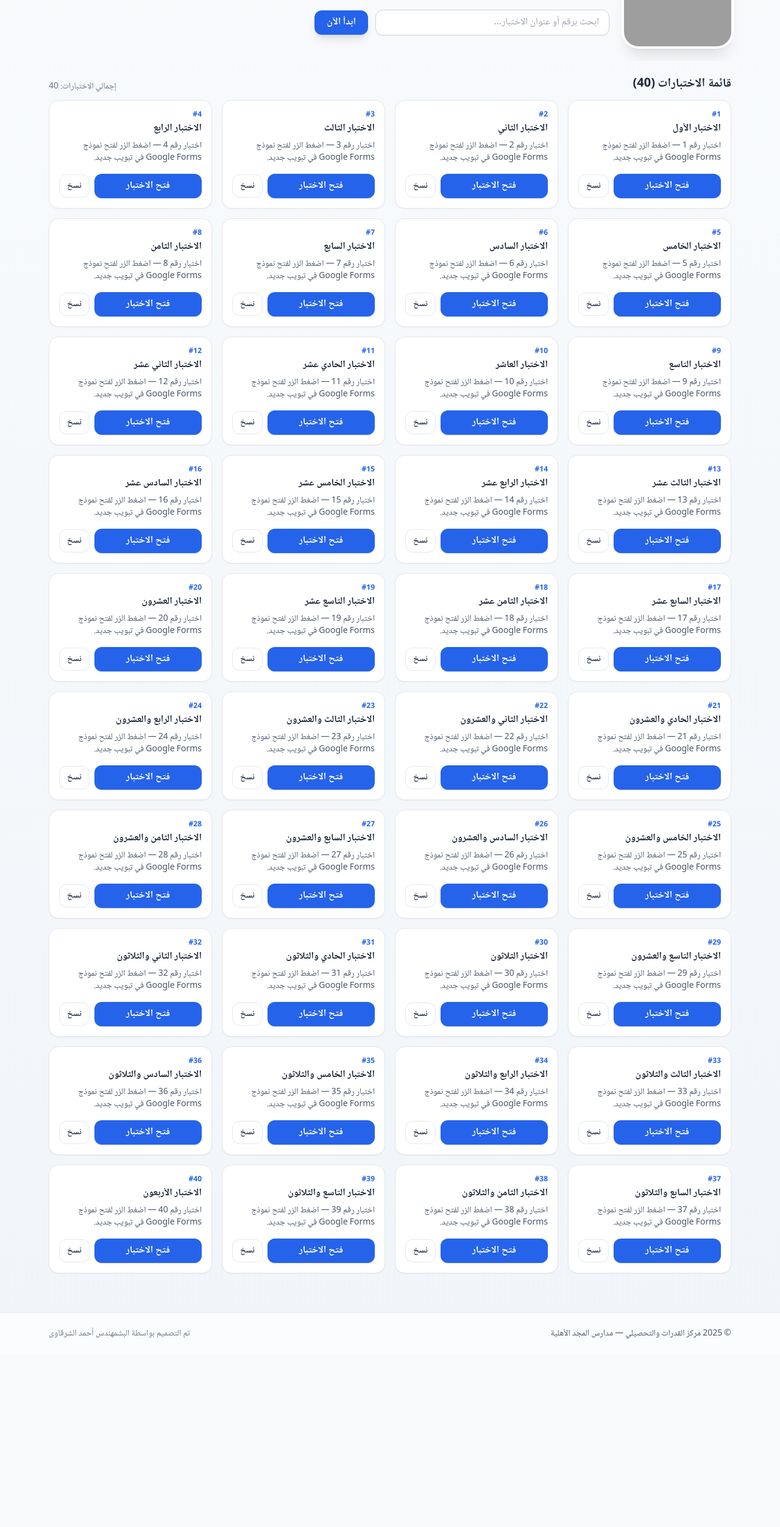
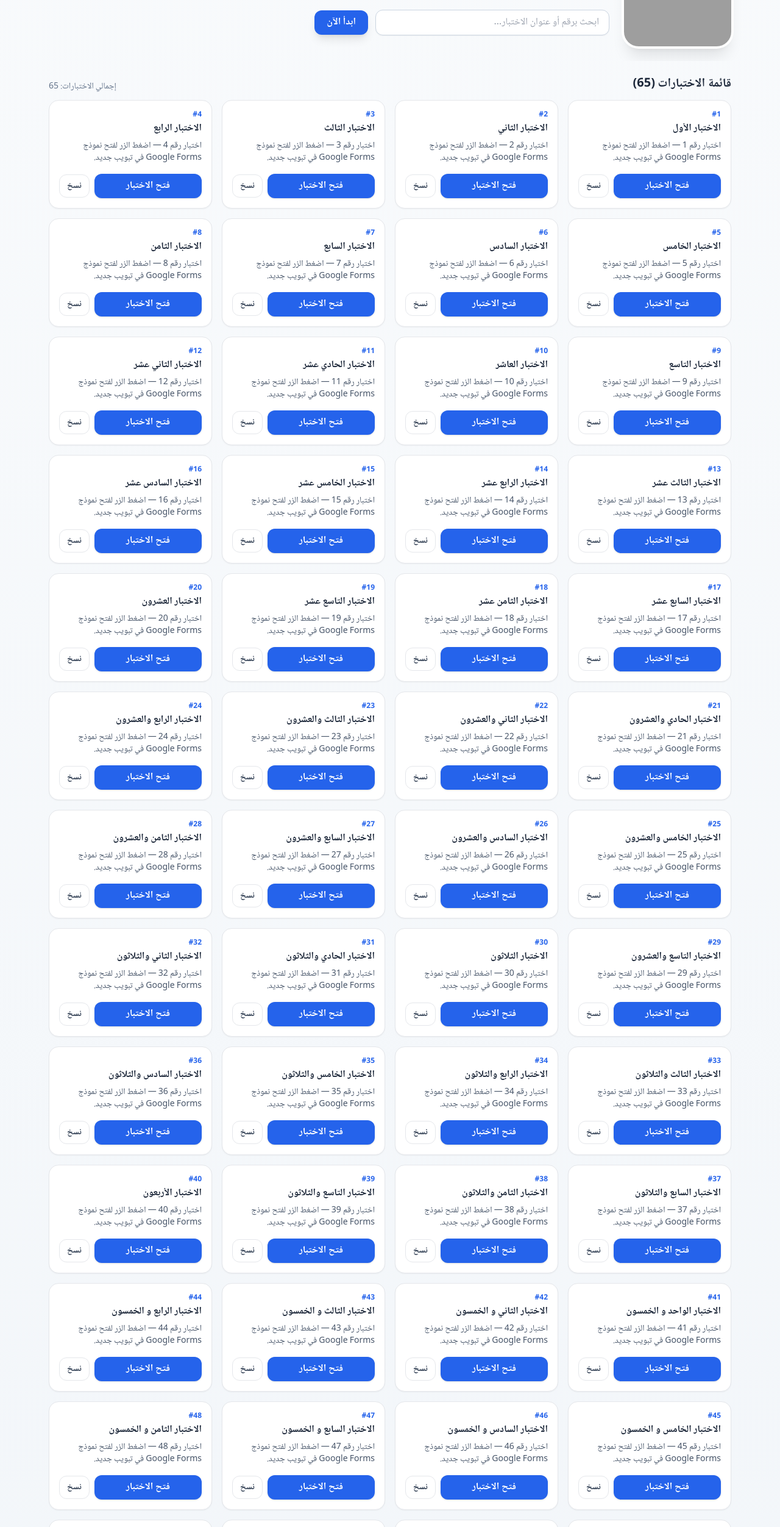
Before and after one commit to Ahmed-Yasser-El-Sharkawy/Almajd-Schools, a React (Vite) app: page / in a window 1280 px wide. Shown: the part 140-2644 px from the top of the page at 61% size. Before the commit the page ends 2361 px from the top, so only its background shows below. Built offline with nearby package versions, Linux system fonts and the light colour scheme; grey boxes are pictures that could not be loaded.

Commit message:
add some data

```diff
--- a/src/App.jsx
+++ b/src/App.jsx
@@ -43,6 +43,31 @@ const TESTS = [
   { id: 38, title: "الاختبار الثامن والثلاثون", url: "https://forms.gle/9wZUHnLnfKibPCNp6" },
   { id: 39, title: "الاختبار التاسع والثلاثون", url: "https://forms.gle/7WsmUDFVJpgJxTGJ7" },
   { id: 40, title: "الاختبار الأربعون", url: "https://forms.gle/9GzBBmcAPsFBR6eN7" },
+  { id: 41, title: "الاختبار الواحد و الخمسون", url: "https://forms.gle/kjnFNbw9UpkFNjYW9" },
+  { id: 42, title: "الاختبار الثاني و الخمسون", url: "https://forms.gle/ZPLWLGgGJqsVDFAe7" },
+  { id: 43, title: "الاختبار الثالث و الخمسون", url: "https://forms.gle/fdG1ENg7VTdMyGX66" },
+  { id: 44, title: "الاختبار الرابع و الخمسون", url: "https://forms.gle/Np2mjAxQRLWLSoqw7" },
+  { id: 45, title: "الاختبار الخامس و الخمسون", url: "https://forms.gle/FgZQu9pKfmrRRHqXA" },
+  { id: 46, title: "الاختبار السادس و الخمسون", url: "https://forms.gle/7THWp9jS3CXxmzrG6" },
+  { id: 47, title: "الاختبار السابع و الخمسون", url: "https://forms.gle/ACfagLKNaywv1MWy7" },
+  { id: 48, title: "الاختبار الثامن و الخمسون", url: "https://forms.gle/sCAmvH9B9UPoFQNq8" },
+  { id: 49, title: "الاختبار التاسع و الخمسون", url: "https://forms.gle/9YGT2Zh34rP5M6wG7" },
+  { id: 50, title: "الاختبار الستون", url: "https://forms.gle/hybfr8TV5a4QZfi87" },
+  { id: 51, title: "الاختبار الواحد و الستون", url: "https://forms.gle/kBbi9JUak4Xhv8aV6" },
+  { id: 52, title: "الاختبار الثاني و الستون", url: "https://forms.gle/v5oZGX7n1yZTvsbAA" },
+  { id: 53, title: "الاختبار الثالث و الستون", url: "https://forms.gle/BJ2VmcmRnzLQRPWG6" },
+  { id: 54, title: "الاختبار الرابع و الستون", url: "https://forms.gle/kn6Y1w1AasRQTXbD8" },
+  { id: 55, title: "الاختبار الخامس و الستون", url: "https://forms.gle/nsAYvQdcnuZSBz6f8" },
+  { id: 56, title: "الاختبار السادس و الستون", url: "https://forms.gle/zL3gVc4VxxEnjux5A" },
+  { id: 57, title: "الاختبار السابع و الستون", url: "https://forms.gle/u65RbDHKZCUnFq8y9" },
+  { id: 58, title: "الاختبار الثامن و الستون", url: "https://forms.gle/tMoJzZWB2uHnvBHr7" },
+  { id: 59, title: "الاختبار التاسع و الستون", url: "https://forms.gle/kgWQbz7kC5o52Vk37" },
+  { id: 60, title: "الاختبار السبعون", url: "https://forms.gle/m3uL9WwfBNkqANxK9" },
+  { id: 61, title: "الاختبار الواحد و السبعون", url: "https://forms.gle/R3xXGFdi9ipP9NoCA" },
+  { id: 62, title: "الاختبار الثاني و السبعون", url: "https://forms.gle/uLHkeAqqLSgz8VKw7" },
+  { id: 63, title: "الاختبار الثالث و السبعون", url: "https://forms.gle/JWpvxiCWrPiwqLYL8" },
+  { id: 64, title: "الاختبار الرابع و السبعون", url: "https://forms.gle/WYgQrUjD4LtkHVou6" },
+  { id: 65, title: "الاختبار الخامس و السبعون", url: "https://forms.gle/ZUJX3K5ZJWFq1Czn9" },
 ];
 
 function classNames(...c){ return c.filter(Boolean).join(' '); }
```
